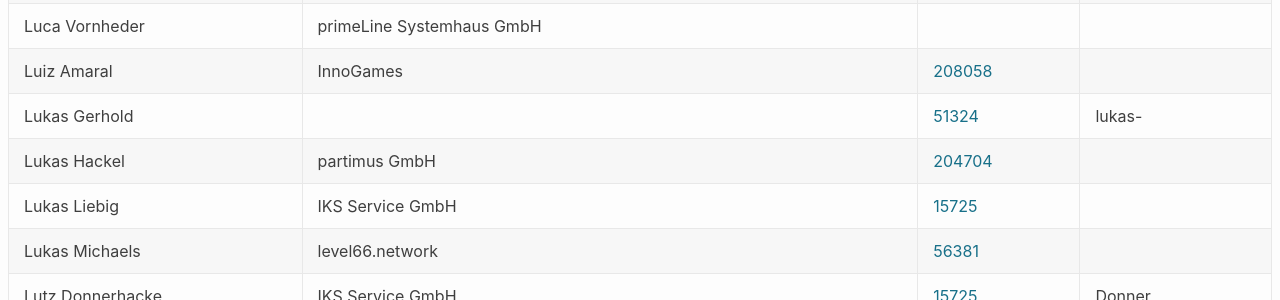
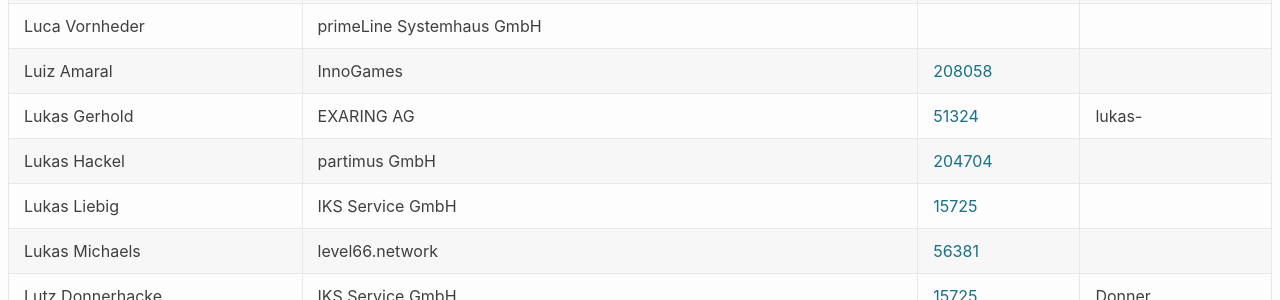
Before and after one commit to denog/pretix-attendeelist, a Jekyll site: the page built from denog15/index.md, in a window 1280 px wide and 900 px high, scrolled down 4339 px. Shown: the part 154-454 px from the top of the window. Built offline with Jekyll 4.4.1, drawn with Linux system fonts in a browser that asks for light colours.

Commit message:
Latest data: Tue Sep 19 12:36:57 UTC 2023

```diff
--- a/_data/attendees_denog15_onsite.json
+++ b/_data/attendees_denog15_onsite.json
@@ -589,7 +589,7 @@
   },
   {
     "name": "Lukas Gerhold",
-    "company": null,
+    "company": "EXARING AG",
     "irc": "lukas-",
     "asn": "51324"
   },
```
